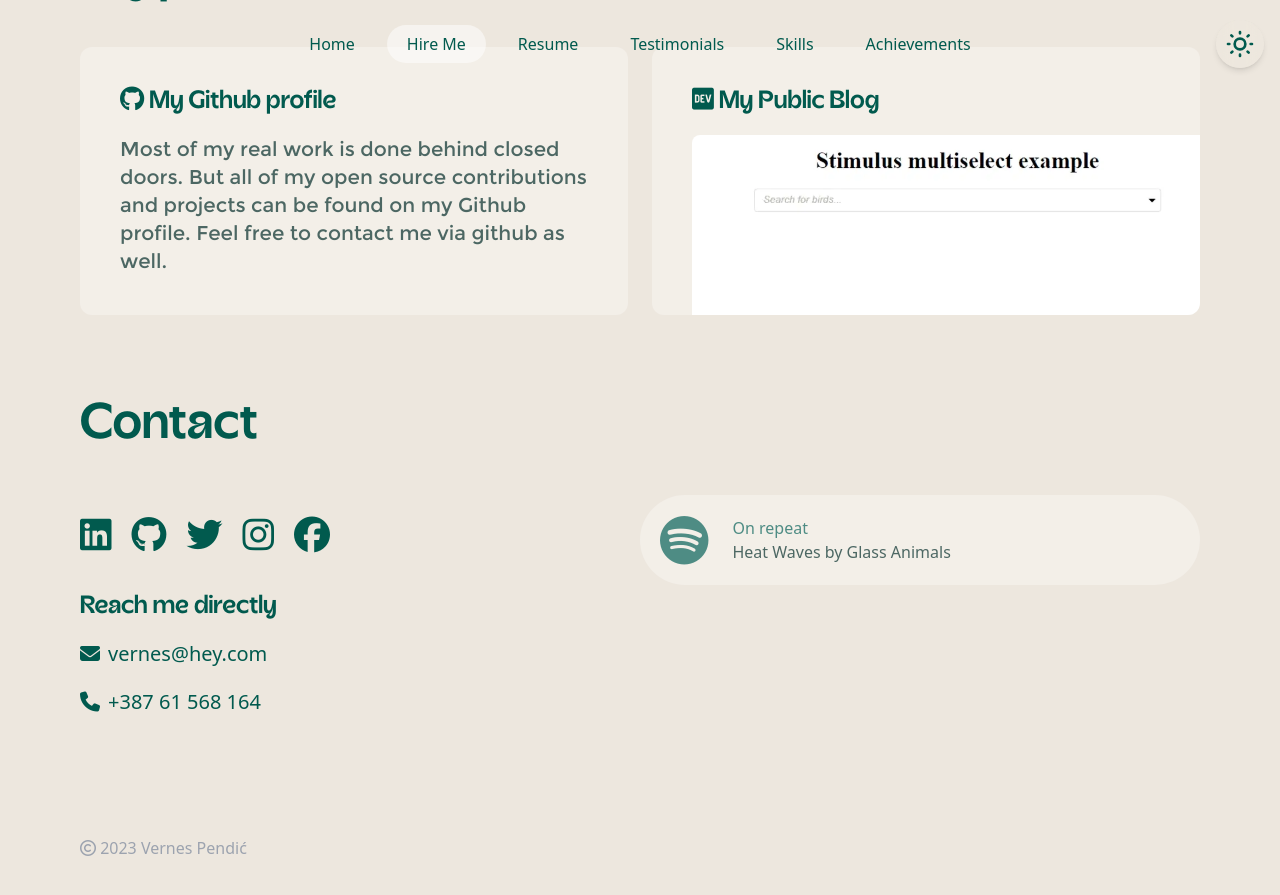
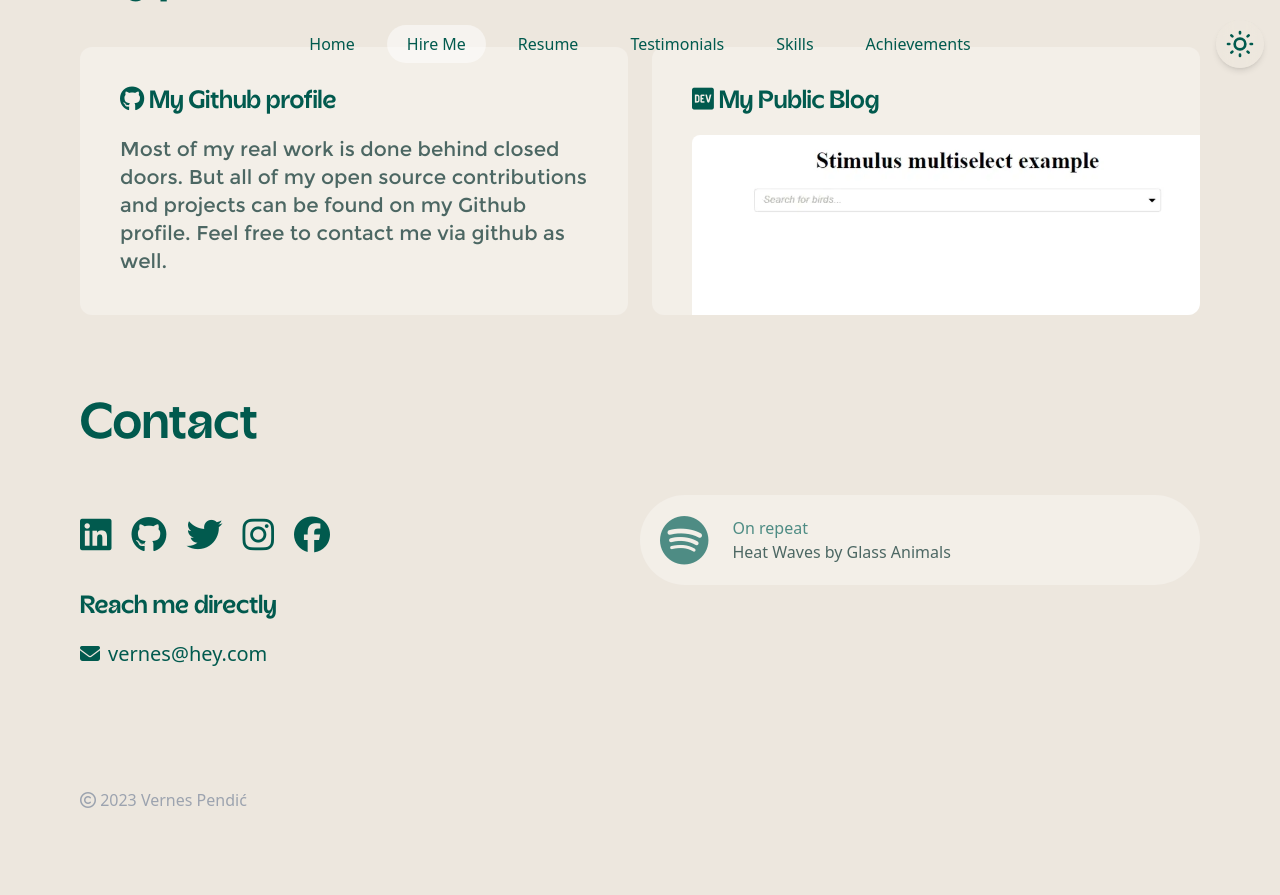
Before and after one commit to BakiVernes/vernespendic, a Jekyll site: the page built from hire-me.html, in a window 1280 px wide and 900 px high, scrolled down 2118 px. Shown: the top 895 px of the window. Built offline with Jekyll 4.4.1, drawn with Linux system fonts in a browser that asks for light colours; nearby versions of some CDN libraries; after the commit the page ends 2970 px from its top, so only the background shows below that.

Commit message:
Remove phone number

```diff
--- a/hire-me.html
+++ b/hire-me.html
@@ -155,10 +155,6 @@ page: hire
               <button onclick="copyToClipboard('vernes@hey.com', this)"><i class="fa-solid fa-envelope mr-2"></i>vernes@hey.com</button>
               <span class="ml-2 transition-transform transition-opacity transform scale-100 opacity-0"><i class="text-2xl fa-solid fa-check"></i></span>
             </li>
-            <li class="mt-5">
-              <button onclick="copyToClipboard('+38761568164', this)"><i class="fa-solid fa-phone mr-2"></i>+387 61 568 164</button>
-              <span class="ml-2 transition-transform transition-opacity transform scale-100 opacity-0"><i class="text-2xl fa-solid fa-check"></i></span>
-            </li>
           </ul>
         </div>
       </div>
```
